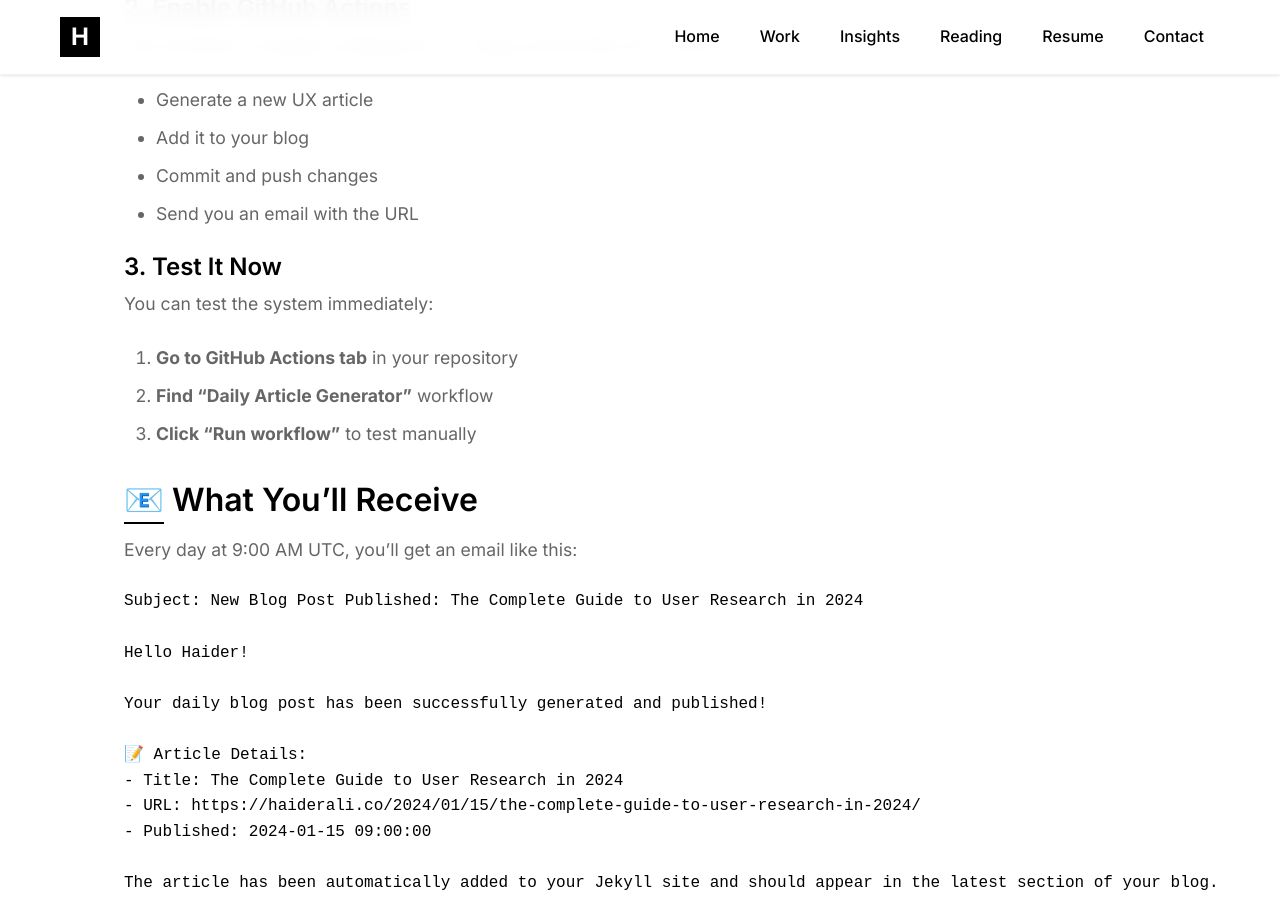
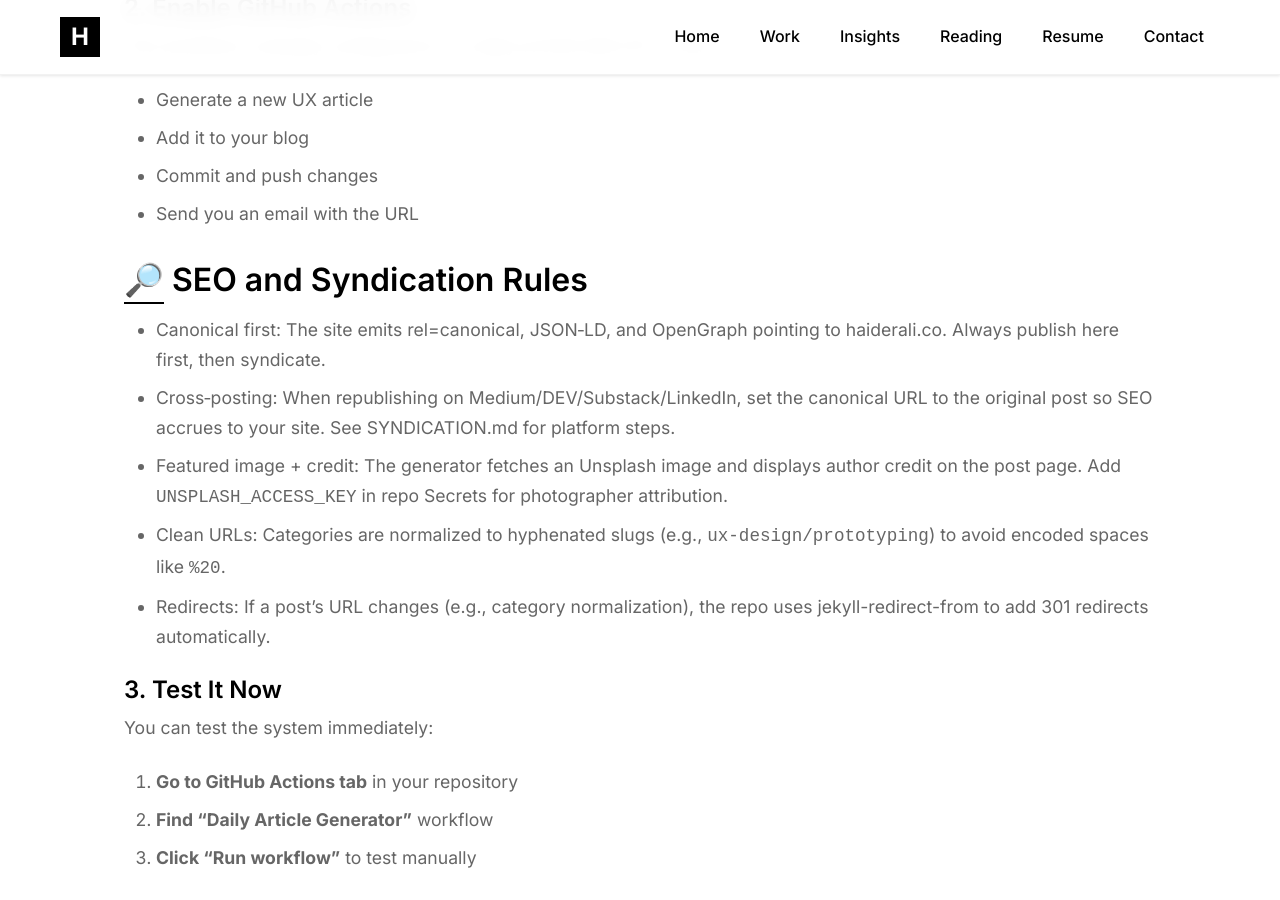
Before and after one commit to haiderxayan/haideralico, a Jekyll site: the page built from DAILY_ARTICLE_SETUP.md, in a window 1280 px wide and 900 px high, scrolled down 1286 px. Built offline with Jekyll 4.4.1, drawn with Linux system fonts in a browser that asks for light colours; our own code applies the rules of GitHub Pages for plain Markdown files.

Commit message:
seo/syndication: add canonical syndication rules, link tags for syndication/original-source; document cross-posting best practices

```diff
--- a/DAILY_ARTICLE_SETUP.md
+++ b/DAILY_ARTICLE_SETUP.md
@@ -33,6 +33,14 @@ The workflow is already configured to run daily at 9:00 AM UTC. It will:
 - Add it to your blog
 - Commit and push changes
 - Send you an email with the URL
+
+## 🔎 SEO and Syndication Rules
+
+- Canonical first: The site emits rel=canonical, JSON‑LD, and OpenGraph pointing to haiderali.co. Always publish here first, then syndicate.
+- Cross‑posting: When republishing on Medium/DEV/Substack/LinkedIn, set the canonical URL to the original post so SEO accrues to your site. See SYNDICATION.md for platform steps.
+- Featured image + credit: The generator fetches an Unsplash image and displays author credit on the post page. Add `UNSPLASH_ACCESS_KEY` in repo Secrets for photographer attribution.
+- Clean URLs: Categories are normalized to hyphenated slugs (e.g., `ux-design/prototyping`) to avoid encoded spaces like `%20`.
+- Redirects: If a post’s URL changes (e.g., category normalization), the repo uses jekyll-redirect-from to add 301 redirects automatically.
 
 ### 3. Test It Now
 
--- a/_layouts/default.html
+++ b/_layouts/default.html
@@ -49,6 +49,10 @@
 
     <!-- Additional Meta Tags -->
     <link rel="canonical" href="{{ page.url | replace:'index.html','' | absolute_url }}">
+    {% if page.layout == 'post' %}
+    <link rel="syndication-source" href="{{ page.url | absolute_url }}">
+    <link rel="original-source" href="{{ page.url | absolute_url }}">
+    {% endif %}
     <link rel="alternate" type="application/rss+xml" title="{{ site.title | escape }}" href="{{ '/feed.xml' | relative_url }}">
     <link rel="stylesheet" href="{{ '/assets/css/main.css' | relative_url }}">
     <!-- Google Fonts: load via link (faster than @import) -->
```
Also changed, not shown: SYNDICATION.md (added, +35 -0 lines).
